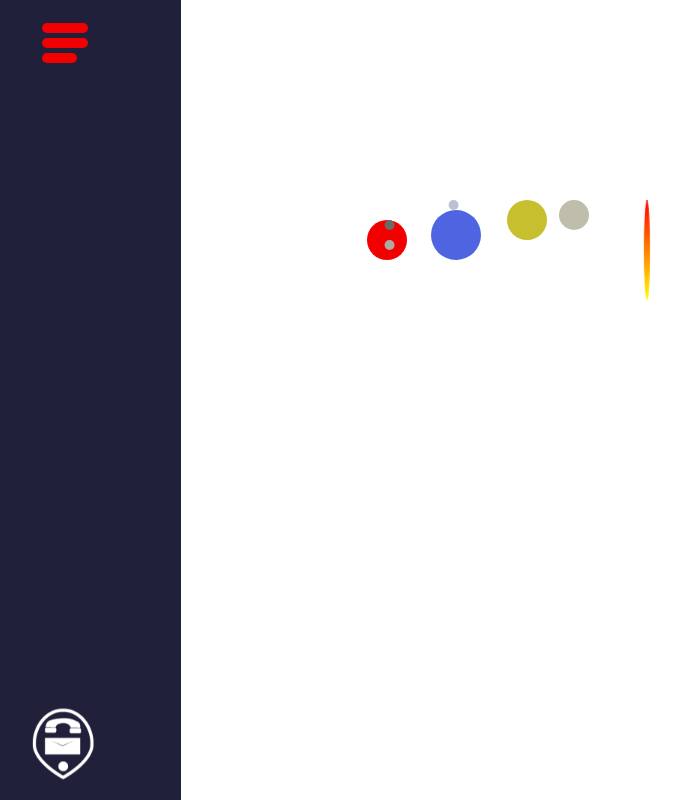
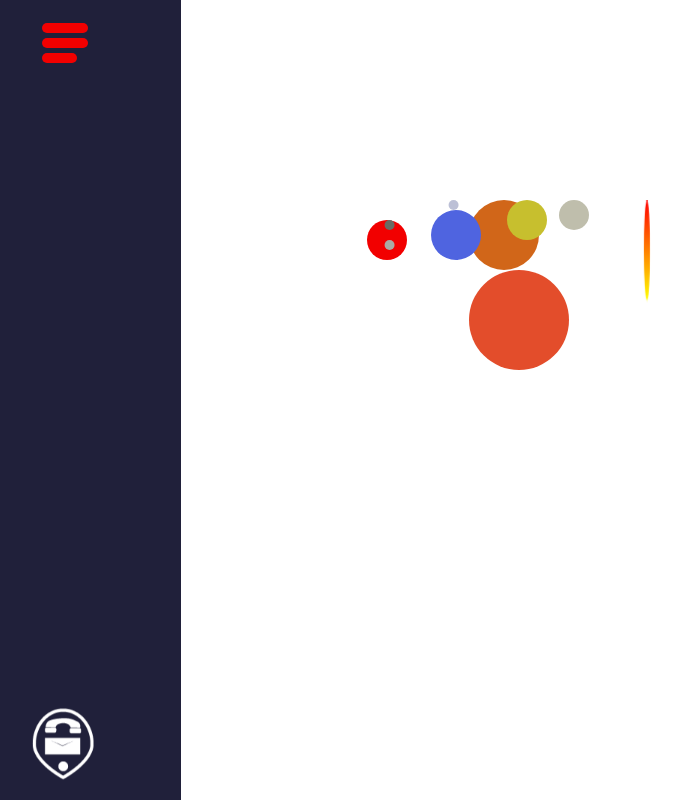
Before and after one commit to MikeTheFyke/MiFy, a Vue app in the folder client/: page / in a window 1280 px wide. Shown: the top 800 px of the page, without its empty margins (51-733 px from the left). Built offline with nearby package versions, Linux system fonts and the light colour scheme.

Commit message:
Added styles to saturn and jupiter element

```diff
--- a/client/src/components/Newvue.vue
+++ b/client/src/components/Newvue.vue
@@ -238,4 +238,18 @@ export default {
     background-color: #bcc0d6;
 }
 
+#saturn{
+    width: 70px;
+    height: 70px;
+    border-radius: 35px;
+    background-color: #d16619;
+}
+
+#jupiter{
+    width: 100px;
+    height: 100px;
+    border-radius: 50px;
+    background-color: #e34d2b;
+}
+
 </style>
```
